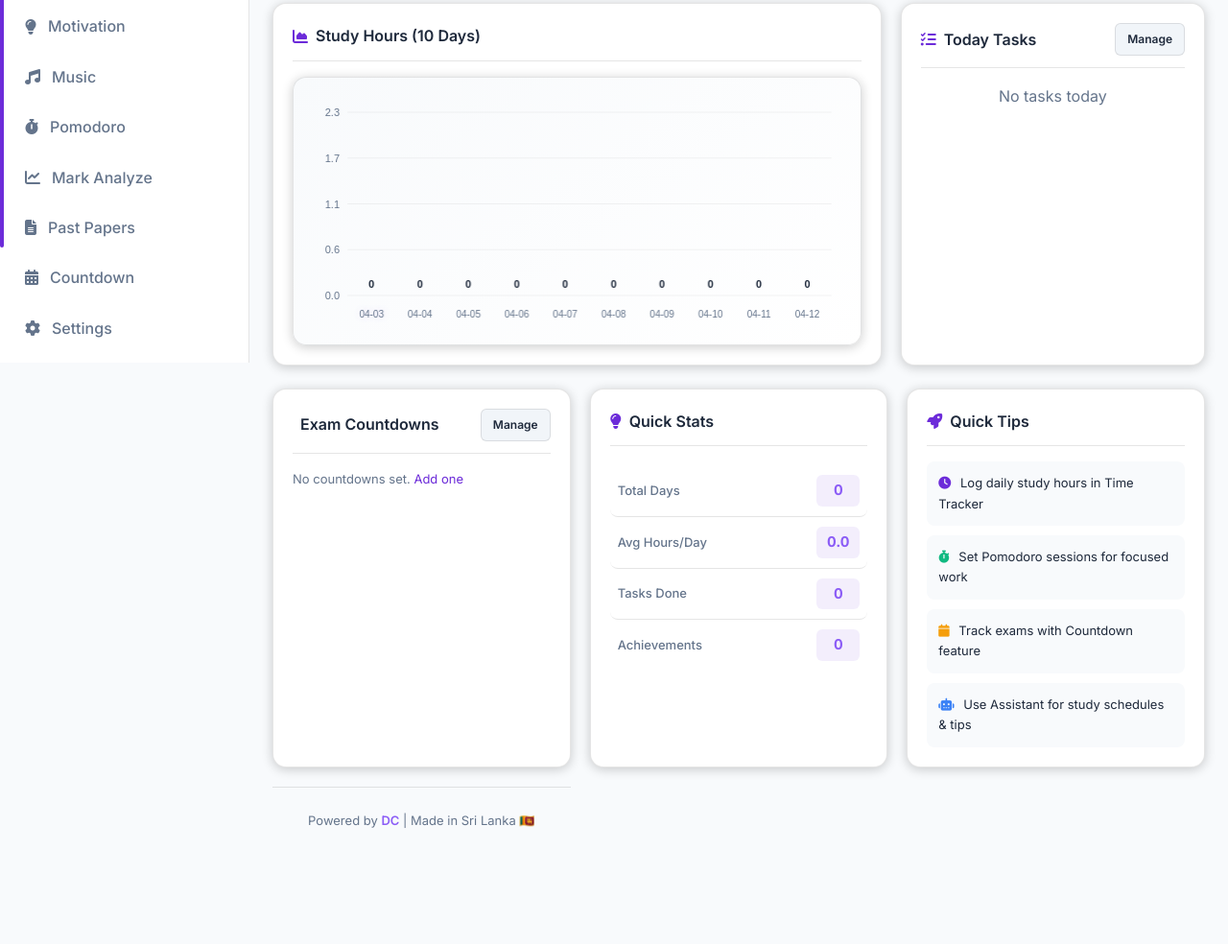
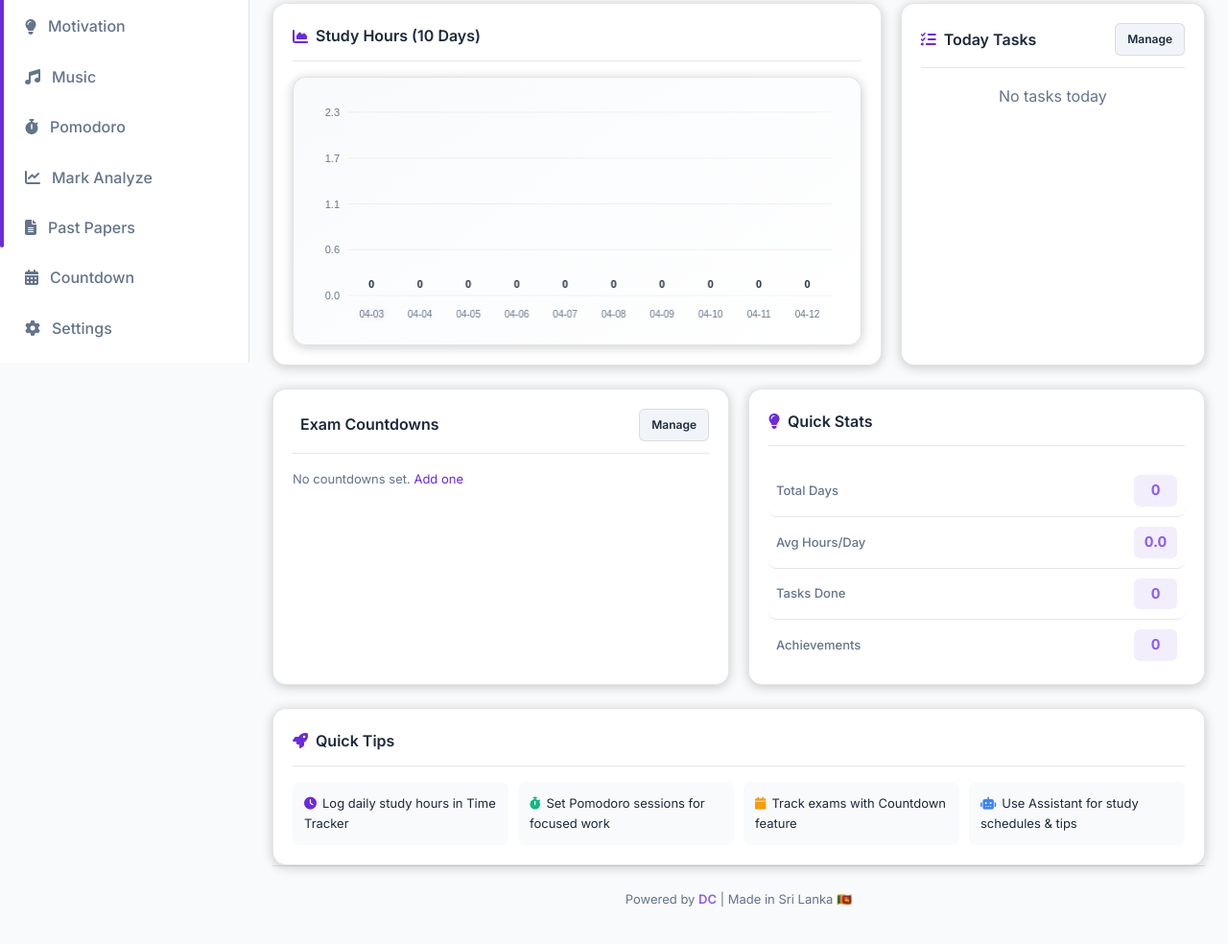
Before and after one commit to teamceylonservicess-code/kkk, a plain HTML site: page index.html in a window 1280 px wide. Shown: the part 422-1406 px from the top of the page at 96% size. Before the commit the page ends 1360 px from the top, so only its background shows below. Drawn offline with Linux system fonts and the light colour scheme; some icons are missing.

Commit message:
Update index.html

```diff
--- a/index.html
+++ b/index.html
@@ -10,7 +10,6 @@
 </head>
 <body>
     <div class="app-container">
-        <!-- Sidebar -->
         <aside class="sidebar">
             <div class="sidebar-header">
                 <div class="sidebar-logo">L</div>
@@ -40,7 +39,6 @@
             </div>
         </aside>
 
-        <!-- Main Content -->
         <main class="main-content">
             <header class="page-header">
                 <button class="hamburger"><i class="fa fa-bars"></i></button>
@@ -50,149 +48,86 @@
                 </div>
             </header>
 
-            <!-- ✅ CLEAN WHITE GREETING BANNER -->
             <div class="greeting-banner card mb-3">
                 <div class="greeting-content">
                     <img id="dashboard-avatar" src="https://i.postimg.cc/QdPYLqrV/AIRetouch-20260412-135002012.png" alt="Avatar" class="greeting-avatar">
                     <div class="greeting-text-container">
                         <span id="greeting-full" class="greeting-full">Good morning, User</span>
-                        <span id="greeting-sub" class="greeting-sub">Ready to achieve your goals today? 🎯</span>
+                        <span id="greeting-sub" class="greeting-sub">Let's start learning 🎯</span>
                     </div>
                 </div>
             </div>
 
-            <!-- Stats Grid -->
             <div class="stats-grid">
                 <div class="stat-card">
                     <div class="stat-icon purple"><i class="fa fa-tasks"></i></div>
-                    <div class="stat-info">
-                        <h3 id="today-tasks-count">0</h3>
-                        <p>Today Tasks</p>
-                    </div>
+                    <div class="stat-info"><h3 id="today-tasks-count">0</h3><p>Today Tasks</p></div>
                 </div>
                 <div class="stat-card">
                     <div class="stat-icon green"><i class="fa fa-fire"></i></div>
-                    <div class="stat-info">
-                        <h3 id="day-streak">0</h3>
-                        <p>Day Streak</p>
-                    </div>
+                    <div class="stat-info"><h3 id="day-streak">0</h3><p>Day Streak</p></div>
                 </div>
                 <div class="stat-card">
                     <div class="stat-icon orange"><i class="fa fa-clock"></i></div>
-                    <div class="stat-info">
-                        <h3 id="today-study-time">0h</h3>
-                        <p>Today Study Time</p>
-                    </div>
+                    <div class="stat-info"><h3 id="today-study-time">0h</h3><p>Today Study Time</p></div>
                 </div>
                 <div class="stat-card">
                     <div class="stat-icon blue"><i class="fa fa-chart-bar"></i></div>
-                    <div class="stat-info">
-                        <h3 id="total-study-hours">0h</h3>
-                        <p>Total Hours</p>
-                    </div>
+                    <div class="stat-info"><h3 id="total-study-hours">0h</h3><p>Total Hours</p></div>
                 </div>
             </div>
 
-            <!-- Main Grid -->
             <div class="grid-2">
-                <!-- Study Chart -->
                 <div class="card">
-                    <div class="card-header">
-                        <h3 class="card-title"><i class="fa fa-chart-area"></i> Study Hours (10 Days)</h3>
-                    </div>
-                    <div class="chart-container">
-                        <canvas id="studyChart" class="chart-canvas"></canvas>
-                    </div>
+                    <div class="card-header"><h3 class="card-title"><i class="fa fa-chart-area"></i> Study Hours (10 Days)</h3></div>
+                    <div class="chart-container"><canvas id="studyChart" class="chart-canvas"></canvas></div>
                 </div>
-
-                <!-- Today Tasks -->
                 <div class="card">
                     <div class="card-header">
                         <h3 class="card-title"><i class="fa fa-list-check"></i> Today Tasks</h3>
                         <a href="tasks.html" class="btn btn-sm btn-secondary">Manage</a>
                     </div>
-                    <div id="today-tasks-list" class="task-list">
-                        <p style="color:var(--text-muted); text-align:center;">Loading...</p>
-                    </div>
+                    <div id="today-tasks-list" class="task-list"><p style="color:var(--text-muted);text-align:center;">Loading...</p></div>
                 </div>
             </div>
 
-            <!-- Secondary Grid -->
             <div class="grid-equal">
-                <!-- Exam Countdowns -->
                 <div class="card">
                     <div class="card-header">
                         <h3 class="card-title"><i class="fa fa-calendar-countdown"></i> Exam Countdowns</h3>
                         <a href="countdown.html" class="btn btn-sm btn-secondary">Manage</a>
                     </div>
                     <div id="dashboard-countdowns-list" class="dash-cd-list">
-                        <p style="color:var(--text-muted); font-size:13px;">No countdowns set. <a href="countdown.html" style="color:var(--primary);">Add one</a></p>
+                        <p style="color:var(--text-muted);font-size:13px;">No countdowns set. <a href="countdown.html" style="color:var(--primary);">Add one</a></p>
                     </div>
                 </div>
 
-               <!-- Quick Stats -->
-<div class="card">
-    <div class="card-header">
-        <h3 class="card-title"><i class="fa fa-lightbulb"></i> Quick Stats</h3>
-    </div>
-    <div class="quick-stats-list">
-        <div class="stat-row">
-            <span>Total Days</span>
-            <strong id="total-days">0</strong>
-        </div>
-        <div class="stat-row">
-            <span>Avg Hours/Day</span>
-            <strong id="avg-hours">0</strong>
-        </div>
-        <div class="stat-row">
-            <span>Tasks Done</span>
-            <strong id="total-done">0</strong>
-        </div>
-        <div class="stat-row">
-            <span>Achievements</span>
-            <strong id="achievement-count">0</strong>
-        </div>
-    </div>
-</div>
-            <!-- Quick Tips -->
+                <div class="card">
+                    <div class="card-header"><h3 class="card-title"><i class="fa fa-lightbulb"></i> Quick Stats</h3></div>
+                    <div class="quick-stats-list">
+                        <div class="stat-row"><span>Total Days</span><strong id="total-days">0</strong></div>
+                        <div class="stat-row"><span>Avg Hours/Day</span><strong id="avg-hours">0</strong></div>
+                        <div class="stat-row"><span>Tasks Done</span><strong id="total-done">0</strong></div>
+                        <div class="stat-row"><span>Achievements</span><strong id="achievement-count">0</strong></div>
+                    </div>
+                </div>
+            </div>
+
             <div class="card">
-                <div class="card-header">
-                    <h3 class="card-title"><i class="fa fa-rocket"></i> Quick Tips</h3>
-                </div>
-                <ul style="list-style:none; padding:0; margin:0; display:grid; gap:10px; grid-template-columns:repeat(auto-fit,minmax(200px,1fr));">
-                    <li style="padding:12px; background:var(--bg-dark); border-radius:8px; font-size:13px;">
-                        <i class="fa fa-clock" style="color:var(--primary); margin-right:6px;"></i>
-                        Log daily study hours in Time Tracker
-                    </li>
-                    <li style="padding:12px; background:var(--bg-dark); border-radius:8px; font-size:13px;">
-                        <i class="fa fa-stopwatch" style="color:var(--success); margin-right:6px;"></i>
-                        Set Pomodoro sessions for focused work
-                    </li>
-                    <li style="padding:12px; background:var(--bg-dark); border-radius:8px; font-size:13px;">
-                        <i class="fa fa-calendar" style="color:var(--warning); margin-right:6px;"></i>
-                        Track exams with Countdown feature
-                    </li>
-                    <li style="padding:12px; background:var(--bg-dark); border-radius:8px; font-size:13px;">
-                        <i class="fa fa-robot" style="color:var(--info); margin-right:6px;"></i>
-                        Use Assistant for study schedules & tips
-                    </li>
+                <div class="card-header"><h3 class="card-title"><i class="fa fa-rocket"></i> Quick Tips</h3></div>
+                <ul style="list-style:none;padding:0;margin:0;display:grid;gap:10px;grid-template-columns:repeat(auto-fit,minmax(200px,1fr));">
+                    <li style="padding:12px;background:var(--bg-dark);border-radius:8px;font-size:13px;"><i class="fa fa-clock" style="color:var(--primary);margin-right:6px;"></i>Log daily study hours in Time Tracker</li>
+                    <li style="padding:12px;background:var(--bg-dark);border-radius:8px;font-size:13px;"><i class="fa fa-stopwatch" style="color:var(--success);margin-right:6px;"></i>Set Pomodoro sessions for focused work</li>
+                    <li style="padding:12px;background:var(--bg-dark);border-radius:8px;font-size:13px;"><i class="fa fa-calendar" style="color:var(--warning);margin-right:6px;"></i>Track exams with Countdown feature</li>
+                    <li style="padding:12px;background:var(--bg-dark);border-radius:8px;font-size:13px;"><i class="fa fa-robot" style="color:var(--info);margin-right:6px;"></i>Use Assistant for study schedules & tips</li>
                 </ul>
             </div>
 
-            <!-- Footer -->
-            <footer class="site-footer">
-                Powered by <a href="contact.html">DC</a> | Made in Sri Lanka 🇱🇰
-            </footer>
+            <footer class="site-footer">Powered by <a href="contact.html">DC</a> | Made in Sri Lanka 🇱🇰</footer>
         </main>
-
         <div class="overlay"></div>
     </div>
-
-    <div id="notification-toast" class="notification">
-        <i class="fa fa-check-circle"></i>
-        <span>Notification</span>
-    </div>
-
+    <div id="notification-toast" class="notification"><i class="fa fa-check-circle"></i><span>Notification</span></div>
     <script src="script.js"></script>
 </body>
 </html>
```
